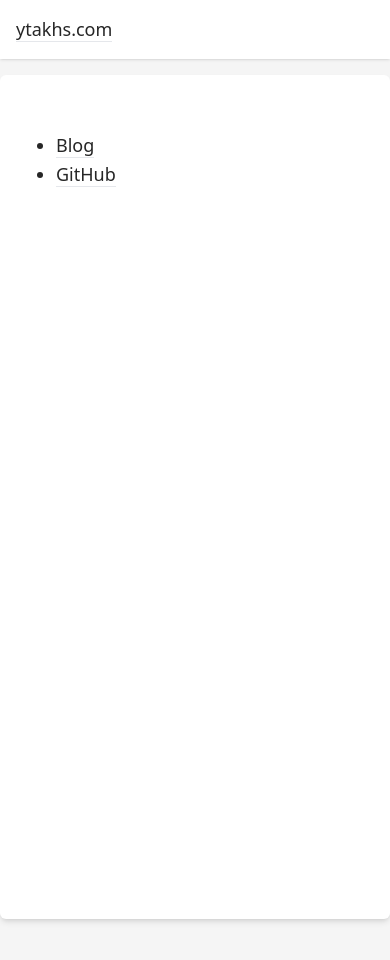
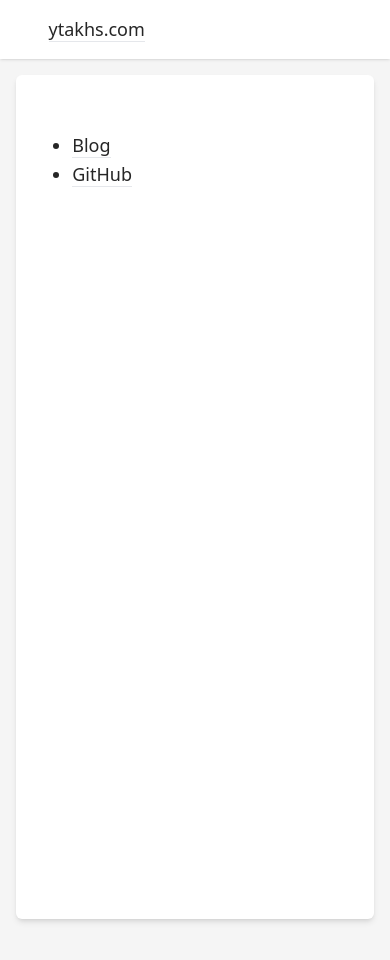
Before and after one commit to ytakhs/ytakhs.com-frontend, a Next.js app: page / in a window 390 px wide. Shown: the top 960 px of the page. Built offline with nearby package versions, Linux system fonts and the light colour scheme.

Commit message:
Modify mobile style

```diff
--- a/src/components/layout.tsx
+++ b/src/components/layout.tsx
@@ -6,7 +6,7 @@ type Props = {
   children: React.ReactNode;
 };
 
-const pcWidth = 'm-auto sm:max-w-3xl';
+const pcWidth = 'm-auto lg:max-w-3xl lg:w-full w-10/12';
 
 export function Layout({ children }: Props) {
   return (
@@ -23,7 +23,7 @@ export function Layout({ children }: Props) {
         </div>
       </header>
 
-      <main className="p-8 m-auto my-4 w-full max-w-4xl min-h-screen bg-white dark:bg-neutral-800 rounded-md shadow-md">
+      <main className="p-8 m-auto my-4 w-11/12 min-h-screen bg-white dark:bg-neutral-800 rounded-md shadow-md lg:w-full lg:max-w-4xl">
         <div className={`${pcWidth} py-4 w-full`}>{children}</div>
       </main>
       <footer className="p-8"></footer>
```
